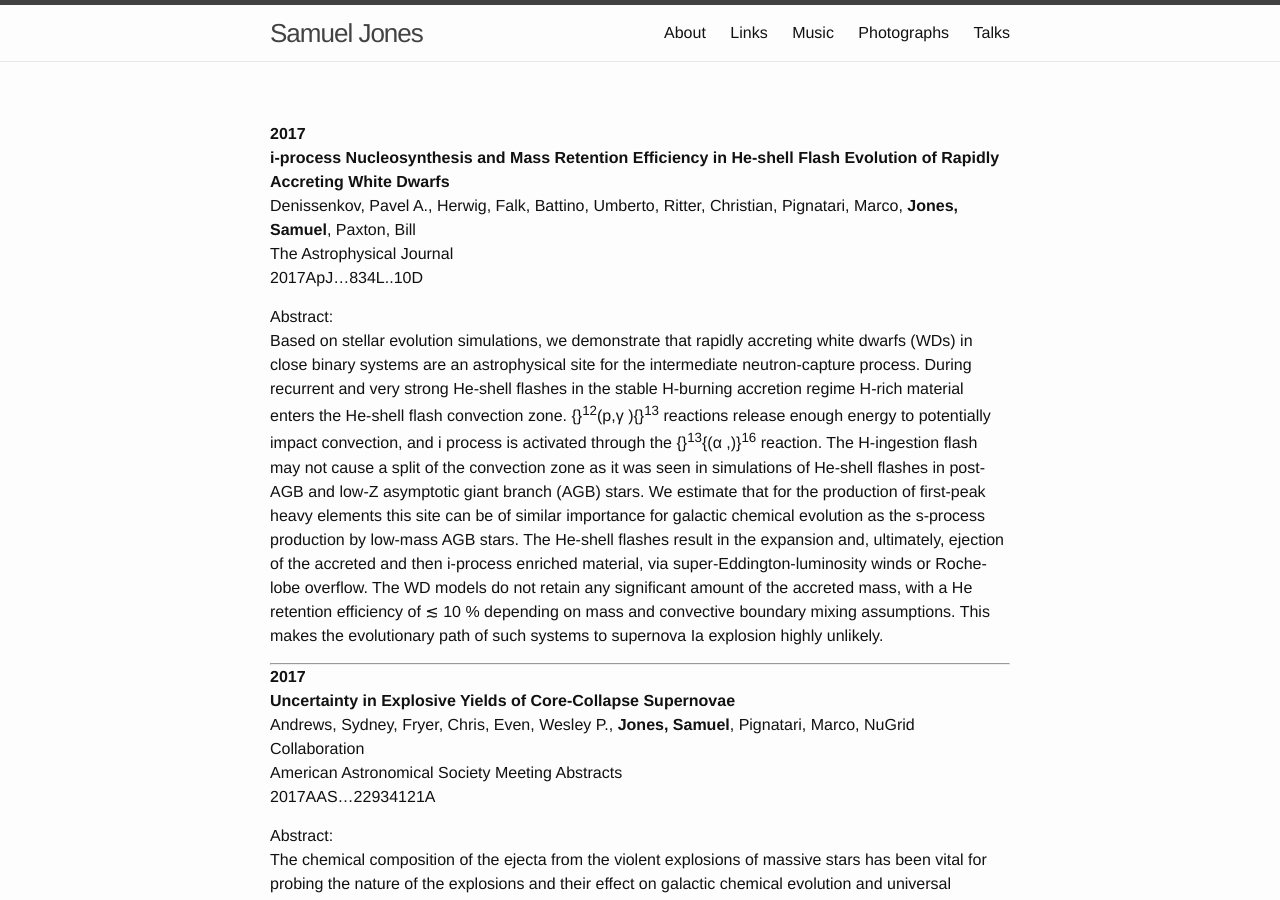
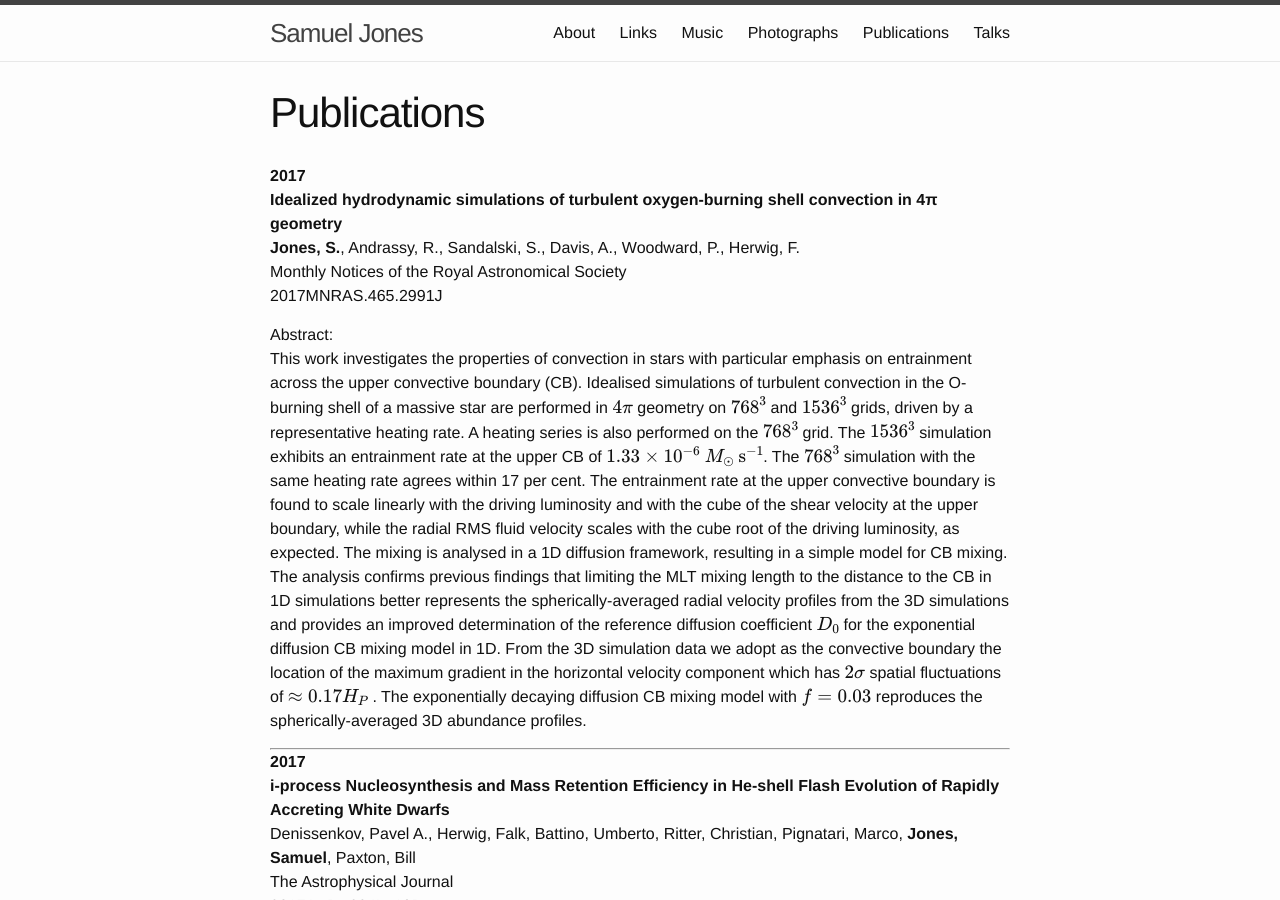
Before and after one commit to swjones/swjones.github.io, a Jekyll site: the page built from publications.md, in a window 1280 px wide and 900 px high. Built offline with Jekyll 4.4.1, drawn with Linux system fonts in a browser that asks for light colours; our own code applies the rules of GitHub Pages for plain Markdown files; formulas are drawn with MathJax 3.

Commit message:
auto: updated

```diff
--- a/publications.md
+++ b/publications.md
@@ -1,3 +1,7 @@
+---
+layout: page
+title: Publications
+permalink: /publications/
 ---
 **2017**
 **Idealized hydrodynamic simulations of turbulent oxygen-burning shell convection in 4π geometry**
```
